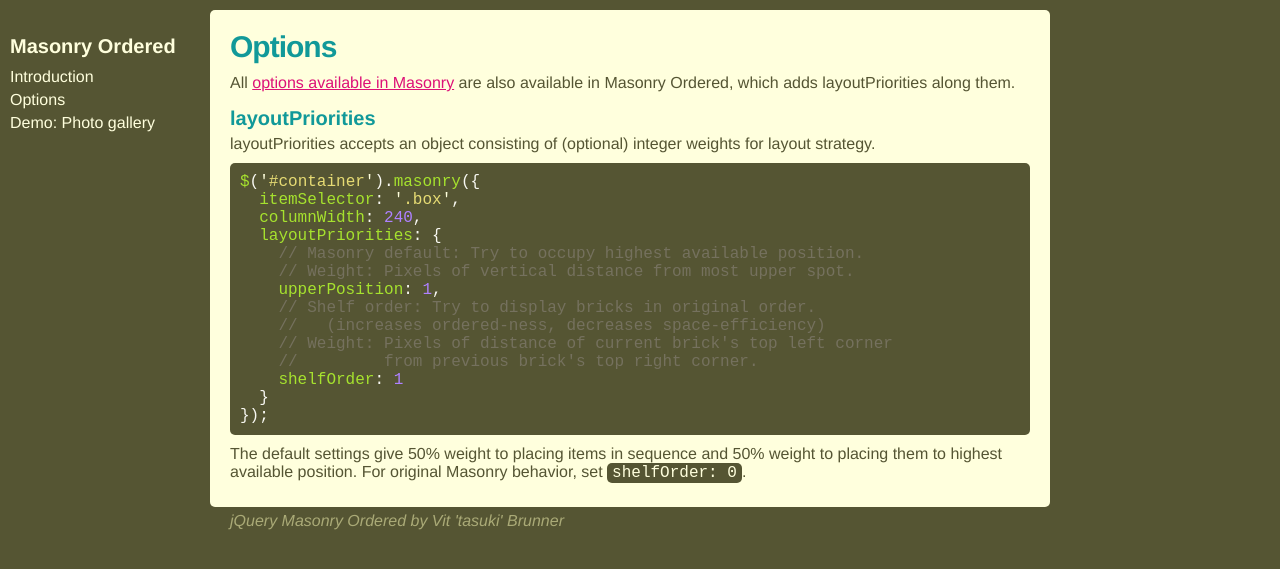
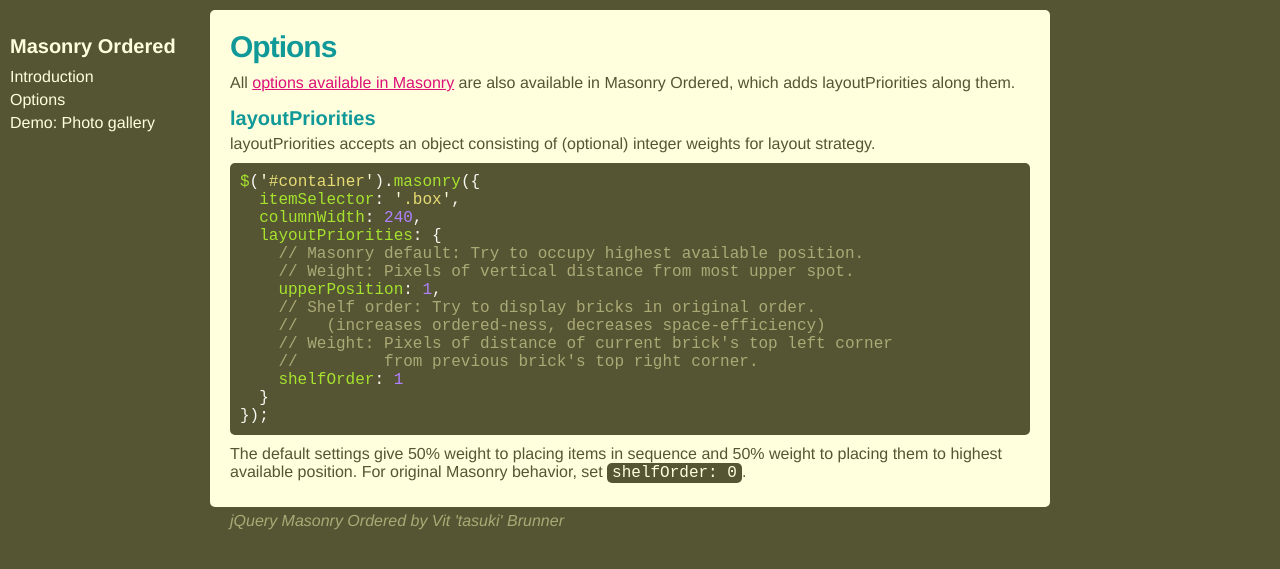
Before and after one commit to tasuki/masonry-ordered, a Jekyll site: the page built from _posts/1970-01-02-options.md, in a window 1280 px wide. Shown: the top 569 px of the page. Built offline with Jekyll 4.4.1, drawn with Linux system fonts in a browser that asks for light colours; nearby versions of some CDN libraries.

Commit message:
make pygments comments visible

```diff
--- a/css/pygments.css
+++ b/css/pygments.css
@@ -1,15 +1,15 @@
 .hll { background-color: #49483e }
-.c { color: #75715e } /* Comment */
+.c { color: #aaaa77 } /* Comment */
 .err { color: #960050; background-color: #1e0010 } /* Error */
 .k { color: #66d9ef } /* Keyword */
 .l { color: #ae81ff } /* Literal */
 .n { color: #f8f8f2 } /* Name */
 .o { color: #f92672 } /* Operator */
 .p { color: #f8f8f2 } /* Punctuation */
-.cm { color: #75715e } /* Comment.Multiline */
-.cp { color: #75715e } /* Comment.Preproc */
-.c1 { color: #75715e } /* Comment.Single */
-.cs { color: #75715e } /* Comment.Special */
+.cm { color: #aaaa77 } /* Comment.Multiline */
+.cp { color: #aaaa77 } /* Comment.Preproc */
+.c1 { color: #aaaa77 } /* Comment.Single */
+.cs { color: #aaaa77 } /* Comment.Special */
 .ge { font-style: italic } /* Generic.Emph */
 .gs { font-weight: bold } /* Generic.Strong */
 .kc { color: #66d9ef } /* Keyword.Constant */
```
